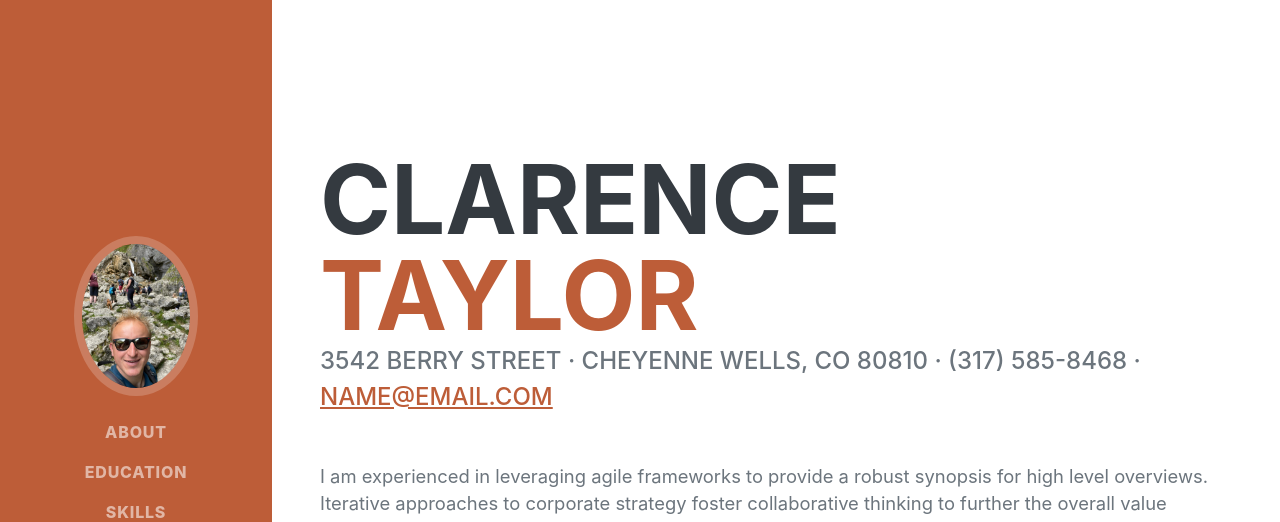
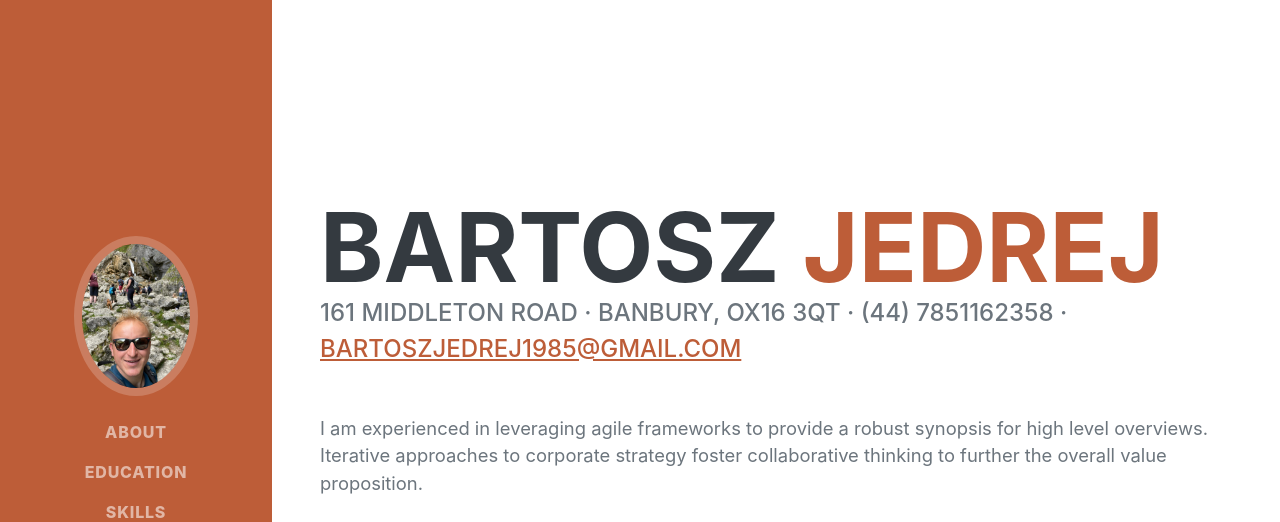
Before and after one commit to bartoszjedrej1985/bartoszjedrej1985.github.io, a plain HTML site: page index.html in a window 1280 px wide. Shown: the top 522 px of the page. Drawn offline with nearby package versions, Linux system fonts and the light colour scheme; a web font is replaced by a local one.

Commit message:
Zmiana adresu oraz telefonu

```diff
--- a/index.html
+++ b/index.html
@@ -7,8 +7,7 @@
         <meta name="author" content="" />
         <title>Resume - Start Bootstrap Theme</title>
         <link rel="icon" type="image/x-icon" href="assets/img/favicon.ico" />
-        <!-- Font Awesome icons (free version)-->
-        <script src="https://use.fontawesome.com/releases/v6.1.0/js/all.js" crossorigin="anonymous"></script>
+        <!-- Font Awesome icons (free version)--> <script src="https://use.fontawesome.com/releases/v6.1.0/js/all.js" crossorigin="anonymous"></script>
         <!-- Google fonts-->
         <link href="https://fonts.googleapis.com/css?family=Saira+Extra+Condensed:500,700" rel="stylesheet" type="text/css" />
         <link href="https://fonts.googleapis.com/css?family=Muli:400,400i,800,800i" rel="stylesheet" type="text/css" />
@@ -38,12 +37,12 @@
             <section class="resume-section" id="about">
                 <div class="resume-section-content">
                     <h1 class="mb-0">
-                        Clarence
-                        <span class="text-primary">Taylor</span>
+                        Bartosz
+                        <span class="text-primary">Jedrej</span>
                     </h1>
                     <div class="subheading mb-5">
-                        3542 Berry Street · Cheyenne Wells, CO 80810 · (317) 585-8468 ·
-                        <a href="mailto:name@email.com">name@email.com</a>
+                        161 Middleton Road · Banbury, OX16 3QT · (44) 7851162358 ·
+                        <a href="mailto:name@email.com">bartoszjedrej1985@gmail.com</a>
                     </div>
                     <p class="lead mb-5">I am experienced in leveraging agile frameworks to provide a robust synopsis for high level overviews. Iterative approaches to corporate strategy foster collaborative thinking to further the overall value proposition.</p>
                     <div class="social-icons">
```
